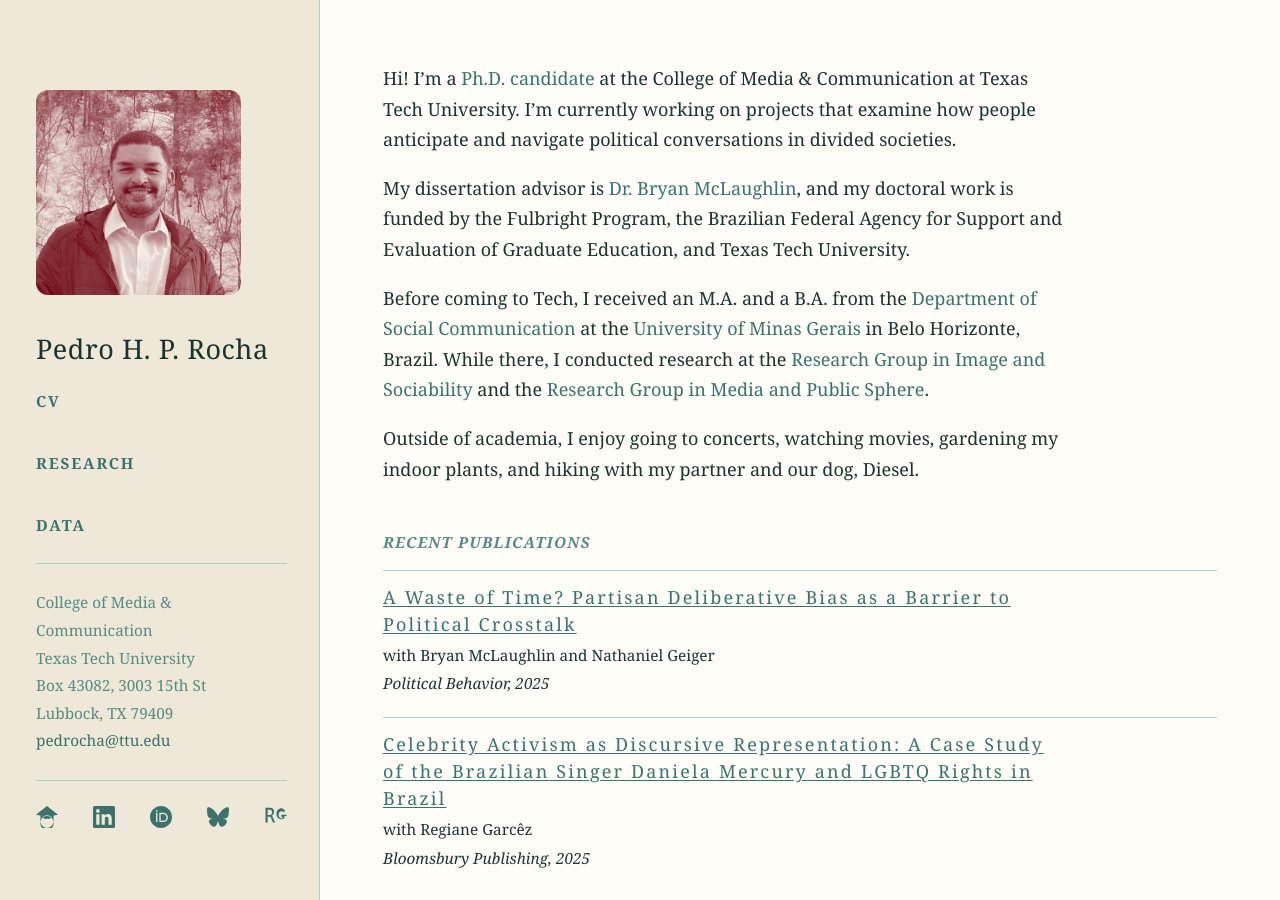
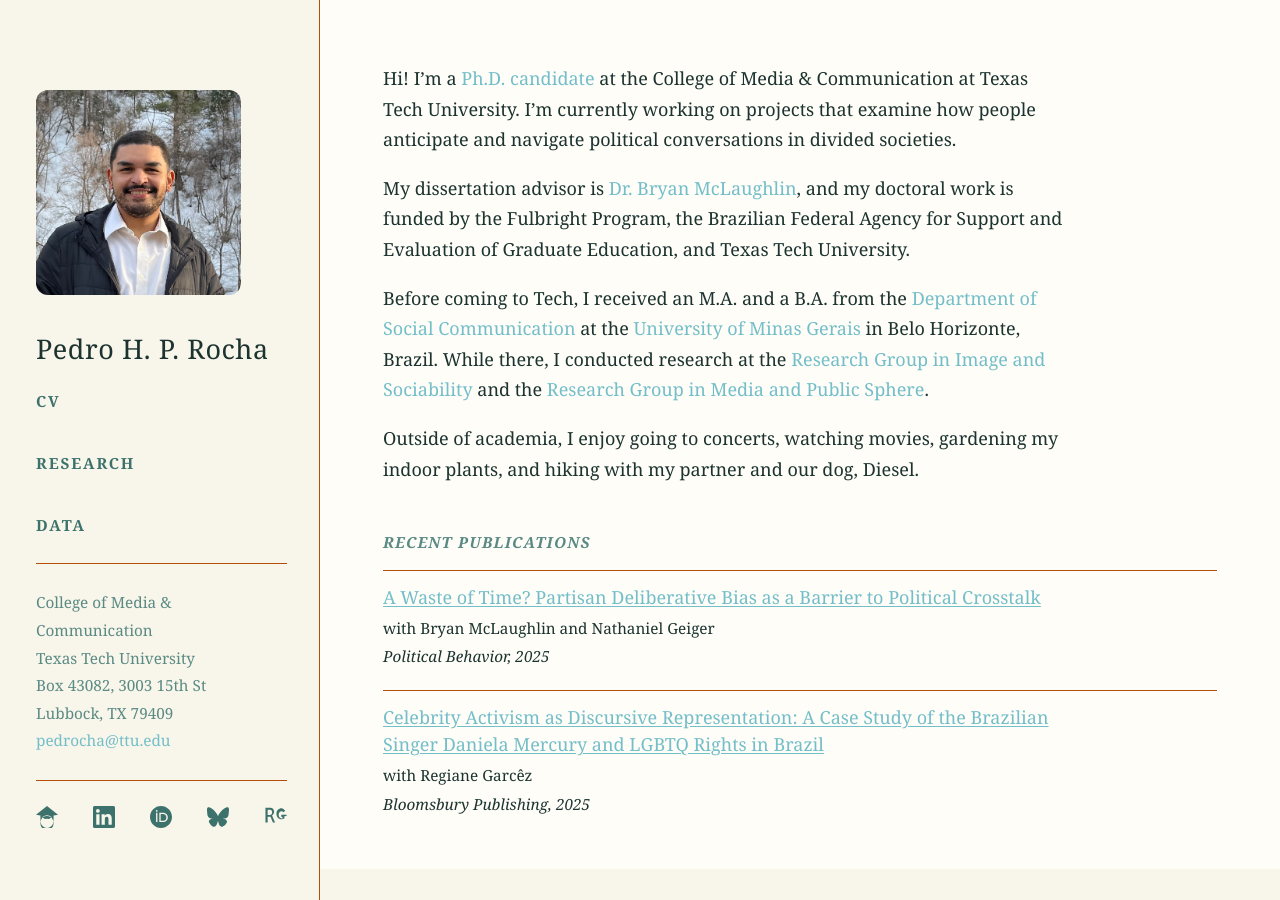
Before and after one commit to pedrohprocha/pedrohprocha.github.io, a Jekyll site: the page built from index.md, in a window 1280 px wide and 900 px high. Built offline with Jekyll 4.4.1, drawn with Linux system fonts in a browser that asks for light colours; some web fonts are replaced.

Commit message:
change spacing and colors

```diff
--- a/assets/css/main.css
+++ b/assets/css/main.css
@@ -63,11 +63,11 @@
 :root {
     --bg:         #F8F5EA;
     --paper:      #FEFDF8;
-    --sidebar-bg: #EDE8D8;
+    --sidebar-bg: #F8F5EA;
     --text:       #1C3330;
     --muted:      #5A8A84;
-    --accent:     #3C726B;
-    --border:     #AECFCC;
+    --accent:     #73bec9;
+    --border:     #b54e09;
     --hover:      #E79889;
     --nav:        #3C726B;
     --font-body: "Sentinel SSm", Georgia, serif;
@@ -107,9 +107,7 @@
 
 a:hover {
     color: var(--hover);
-    text-decoration: underline wavy;
-    text-decoration-thickness: 2px;
-    text-underline-offset: 4px;
+    text-decoration: underline;
 }
 
 p {
@@ -369,7 +367,6 @@
     border-radius: 12px;
     display: block;
     margin-bottom: 2rem;
-    filter: url(#duotone);
 }
 
 .sidebar h1 {
@@ -624,7 +621,6 @@
     font-weight: 500;
     margin-bottom: 0.2rem;
     line-height: 1.5;
-    letter-spacing: 0.12em;
 }
 
 .pub-title a {
```
Also changed, not shown: assets/fonts/Sentinel SSm Black.ttf (added), 1 other file.
